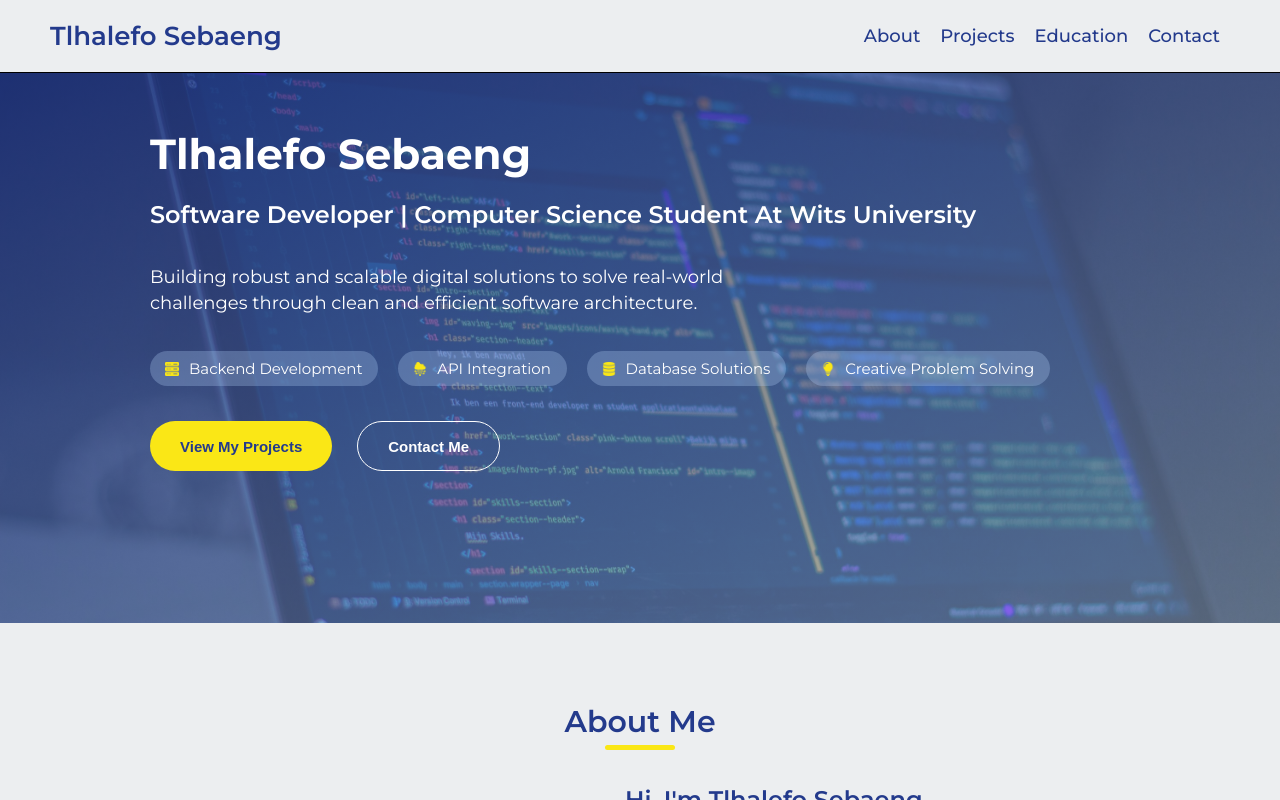
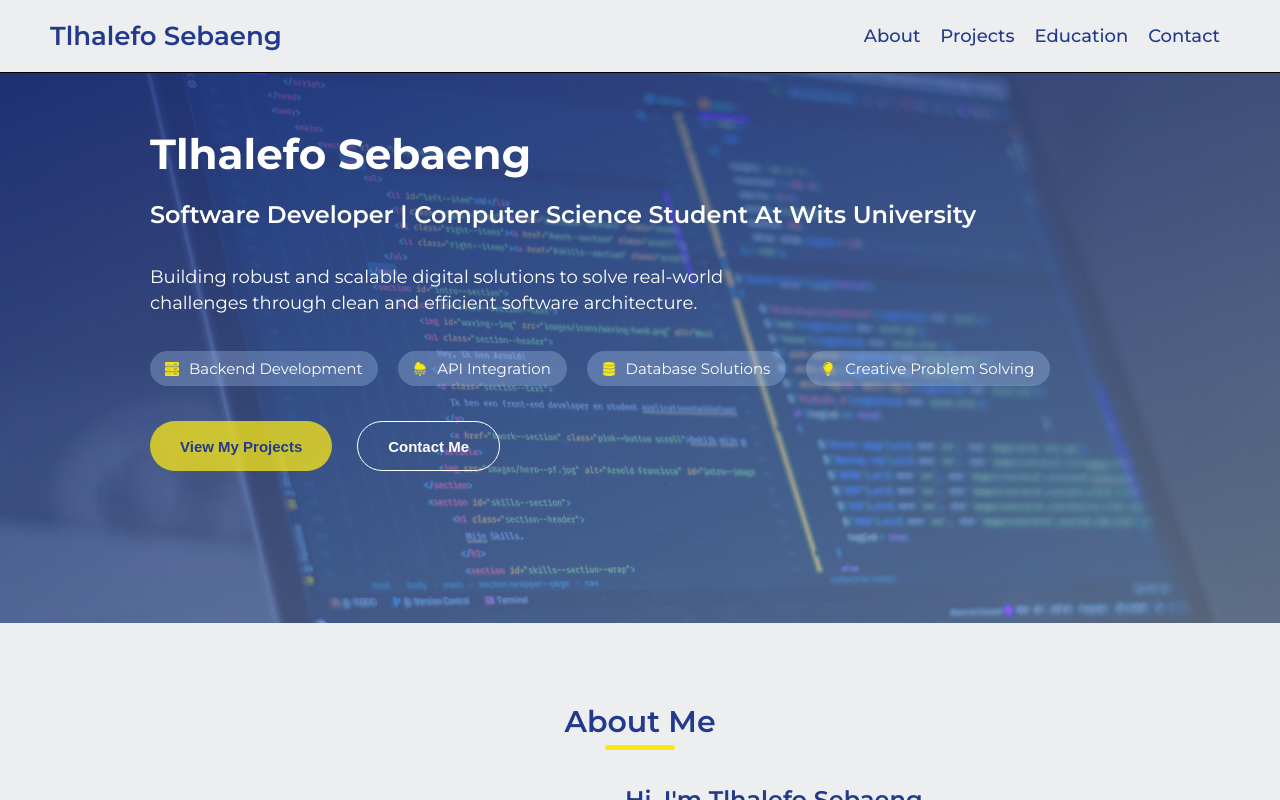
Before and after one commit to tlhalesebaeng/my-portfolio, a React (Vite) app: page / in a window 1280 px wide. In both pictures the pointer is over the button "View My Projects". Shown: the top 800 px of the page. Built offline with nearby package versions, Linux system fonts and the light colour scheme.

Commit message:
Add cover styles on header buttons

```diff
--- a/src/components/header/Header.css
+++ b/src/components/header/Header.css
@@ -88,6 +88,7 @@ header ul {
     font-size: 15px;
     font-weight: 600;
     border-radius: 25px;
+    transition: background-color ease 0.15s;
 }
 
 .header-btn__projects {
@@ -96,8 +97,16 @@ header ul {
     border: none;
 }
 
+.header-btn__projects:hover {
+    background-color: rgba(250, 231, 22, 0.75);
+}
+
 .header-btn__contact {
     background-color: transparent;
     border: 1px solid rgb(255, 255, 255);
     color: rgb(255, 255, 255);
 }
+
+.header-btn__contact:hover {
+    background-color: rgba(255, 255, 255, 0.15);
+}
```
